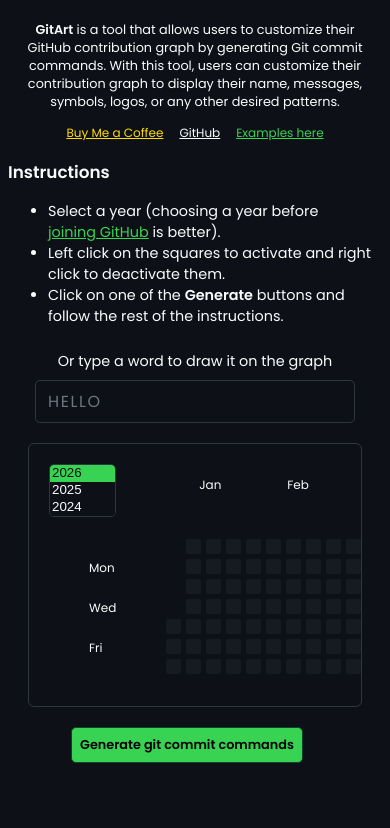
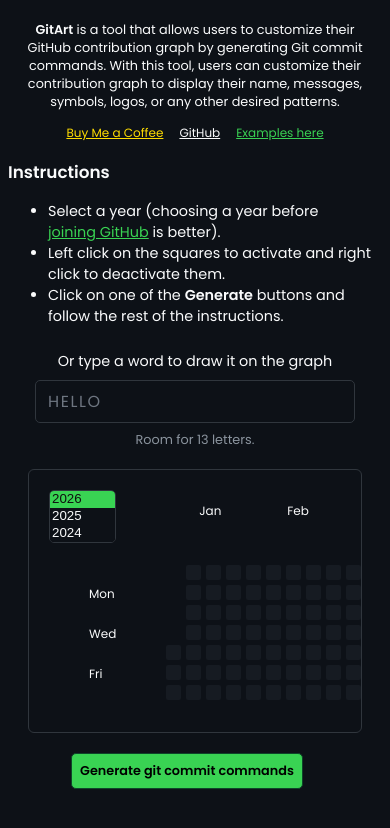
Before and after one commit to sameemul-haque/GitArt, a plain HTML site: page public/index.html in a window 390 px wide. Shown: the part 138-966 px from the top of the page. Drawn offline with Linux system fonts and the light colour scheme; a web font is replaced by a local one.

Commit message:
feat: show letters left and full graph message

```diff
--- a/public/index.html
+++ b/public/index.html
@@ -103,6 +103,7 @@
         spellcheck="false" enterkeyhint="done" />
       <button type="button" id="text-clear" class="text-clear-btn" aria-label="Clear text" hidden>&times;</button>
     </div>
+    <p id="text-hint" class="text-hint" aria-live="polite"></p>
   </div>
 
   <div class="graph-container">
--- a/public/index.js
+++ b/public/index.js
@@ -90,6 +90,8 @@ document.addEventListener("DOMContentLoaded", function () {
 
   const textInput = document.getElementById("text-input");
   const textClear = document.getElementById("text-clear");
+  const textHint = document.getElementById("text-hint");
+  const textWrapper = textInput.parentElement;
   const TEXT_ROWS = [1, 2, 3, 4, 5];
   const GLYPH_GAP = 1;
   const FONT = {
@@ -231,19 +233,66 @@ document.addEventListener("DOMContentLoaded", function () {
     });
   }
 
+  function lettersLeft(text, available) {
+    const used = textWidth(text);
+    const perLetter = 3 + GLYPH_GAP;
+    if (used === 0) {
+      return Math.floor((available + GLYPH_GAP) / perLetter);
+    }
+    return Math.max(0, Math.floor((available - used) / perLetter));
+  }
+
+  function shakeInput() {
+    textWrapper.classList.remove("shake");
+    void textWrapper.offsetWidth;
+    textWrapper.classList.add("shake");
+  }
+
+  function updateHint(text, available, overflowed, skipped) {
+    const year = yearSelect.value;
+    const left = lettersLeft(text, available);
+    let message;
+
+    if (overflowed) {
+      message = `Only "${text.toUpperCase()}" fits in ${year}. Generate these commands, then pick another year for the rest.`;
+    } else if (left === 0) {
+      message = `${year} is full. Generate these commands, then pick another year to add more.`;
+    } else if (skipped.length > 0) {
+      message = `Skipped ${skipped.map(char => `"${char}"`).join(", ")} since the graph can't draw it.`;
+    } else if (text === "") {
+      message = `Room for ${left} letters.`;
+    } else {
+      message = `Room for ${left} more letter${left === 1 ? "" : "s"}.`;
+    }
+
+    textHint.textContent = message;
+    textHint.classList.toggle("full", overflowed || left === 0);
+  }
+
   function applyText() {
     const chars = [...textInput.value];
     const supported = chars.filter(char => FONT[char.toUpperCase()]).join("");
-    const fitted = fitText(supported, textColumns().length);
+    const skipped = [...new Set(chars.filter(char => !FONT[char.toUpperCase()]))];
+    const available = textColumns().length;
+    const fitted = fitText(supported, available);
+    const overflowed = fitted.length < supported.length;
 
     if (textInput.value !== fitted) {
       textInput.value = fitted;
     }
+    if (overflowed) {
+      shakeInput();
+    }
     paintText(fitted);
     textClear.hidden = fitted === "";
+    updateHint(fitted, available, overflowed, skipped);
   }
+  updateHint("", textColumns().length, false, []);
 
   textInput.addEventListener("input", applyText);
+  textWrapper.addEventListener("animationend", function () {
+    textWrapper.classList.remove("shake");
+  });
   textInput.addEventListener("keydown", function (event) {
     if (event.key === "Enter") {
       textInput.blur();
--- a/public/style.css
+++ b/public/style.css
@@ -210,6 +210,27 @@ button.underline-text {
   color: #39d353;
 }
 
+.text-hint {
+  min-height: 1.2em;
+  margin: 0.5rem 0 0;
+  font-size: 0.8rem;
+  color: #8b949e;
+}
+
+.text-hint.full {
+  color: #e3b341;
+}
+
+.text-input-wrapper.shake {
+  animation: shake 0.3s;
+}
+
+@keyframes shake {
+  0%, 100% { transform: translateX(0); }
+  25% { transform: translateX(-4px); }
+  75% { transform: translateX(4px); }
+}
+
 .graph-container {
   display: flex;
   justify-content: center;
```
